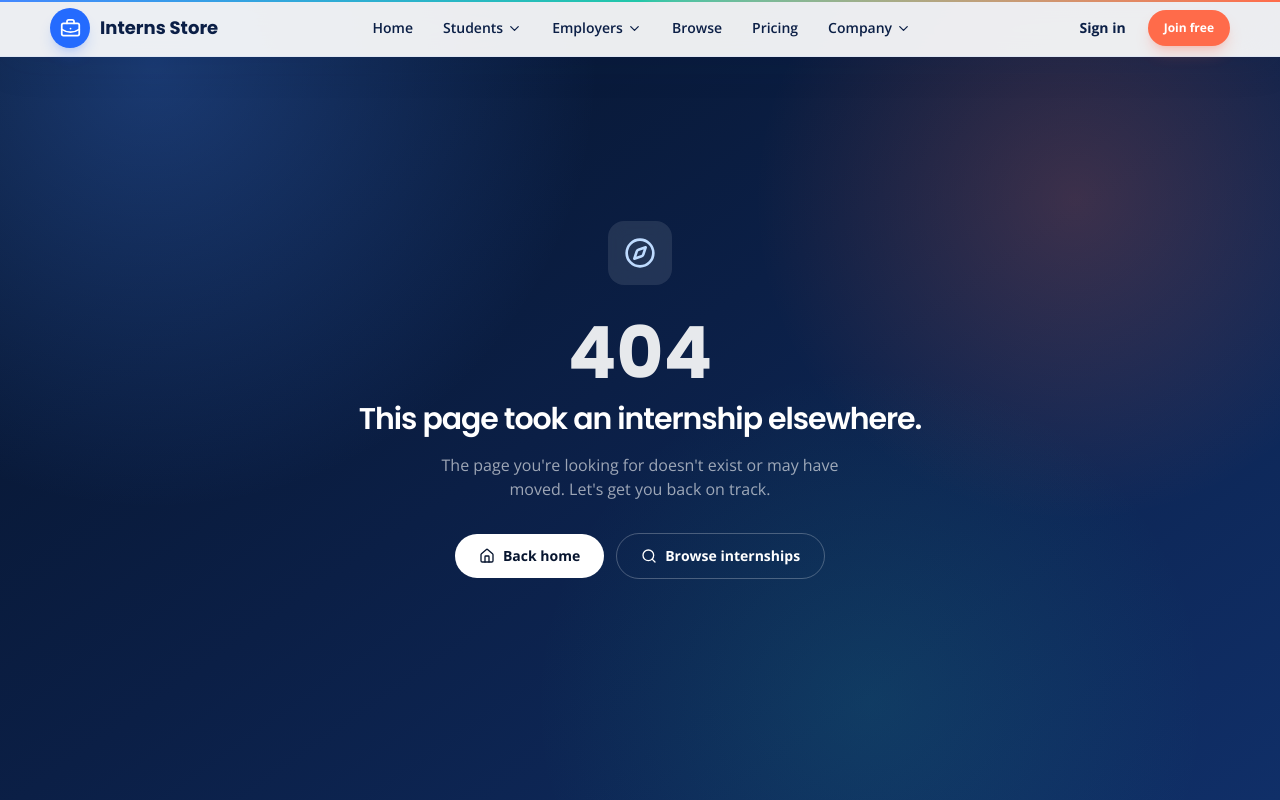
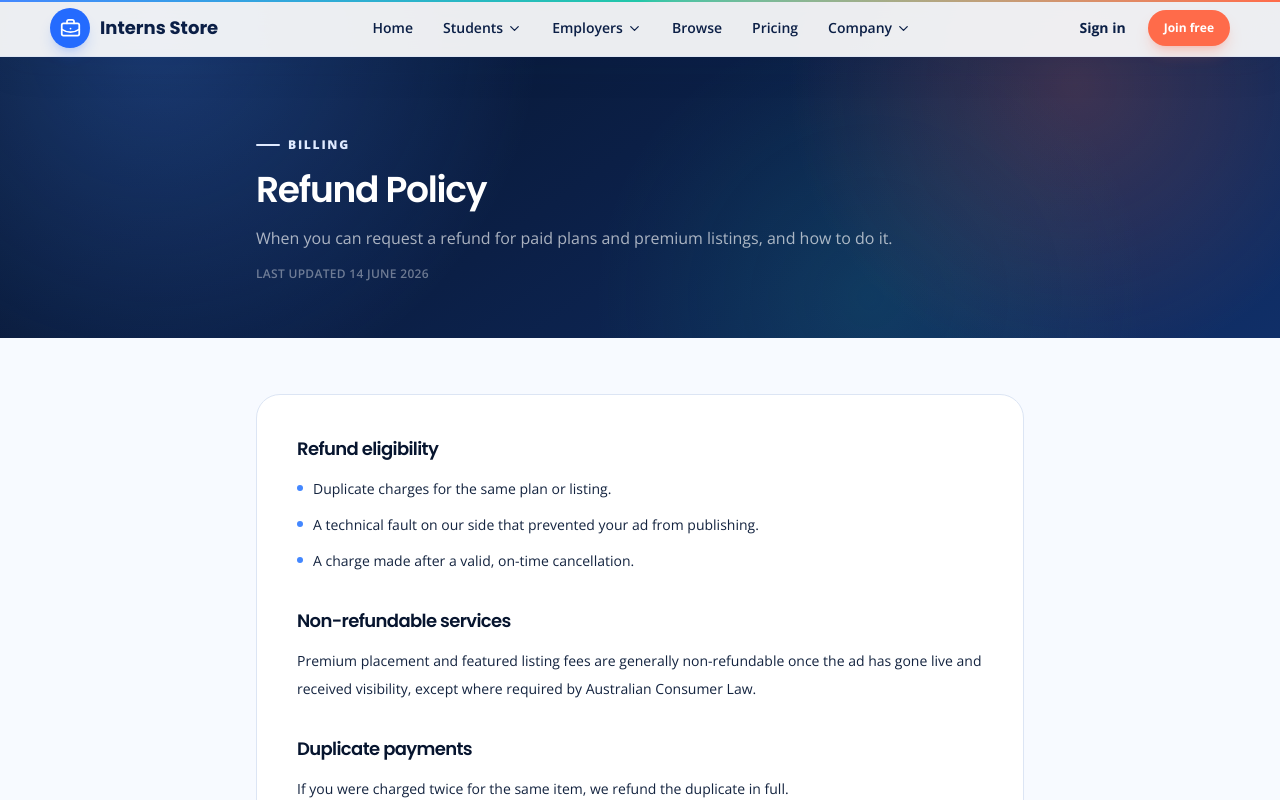
Before and after one commit to RManula/Interns-Store, a Next.js app: page /refund-policy in a window 1280 px wide. Before the commit this address had no page. Shown: the top 800 px of the page. Built offline with nearby package versions, Linux system fonts and the light colour scheme.

Commit message:
feat: add refund policy page

```diff
--- /dev/null
+++ b/app/refund-policy/page.tsx
@@ -0,0 +1,45 @@
+import type { Metadata } from "next";
+import { LegalPage } from "@/components/shared/LegalPage";
+
+export const metadata: Metadata = { title: "Refund Policy — Interns Store" };
+
+export default function RefundPolicyPage() {
+  return (
+    <LegalPage
+      eyebrow="Billing"
+      title="Refund Policy"
+      intro="When you can request a refund for paid plans and premium listings, and how to do it."
+      updated="14 June 2026"
+      sections={[
+        {
+          heading: "Refund eligibility",
+          body: [
+            "Duplicate charges for the same plan or listing.",
+            "A technical fault on our side that prevented your ad from publishing.",
+            "A charge made after a valid, on-time cancellation.",
+          ],
+        },
+        {
+          heading: "Non-refundable services",
+          body: "Premium placement and featured listing fees are generally non-refundable once the ad has gone live and received visibility, except where required by Australian Consumer Law.",
+        },
+        {
+          heading: "Duplicate payments",
+          body: "If you were charged twice for the same item, we refund the duplicate in full.",
+        },
+        {
+          heading: "How to request a refund",
+          body: "Contact support with your account email, the invoice number from Billing, and a short description of the issue.",
+        },
+        {
+          heading: "Processing time",
+          body: "Approved refunds are processed back to your original payment method, typically within 5–10 business days depending on your provider.",
+        },
+        {
+          heading: "Your consumer rights",
+          body: "Nothing in this policy limits your rights under the Australian Consumer Law.",
+        },
+      ]}
+    />
+  );
+}
```
